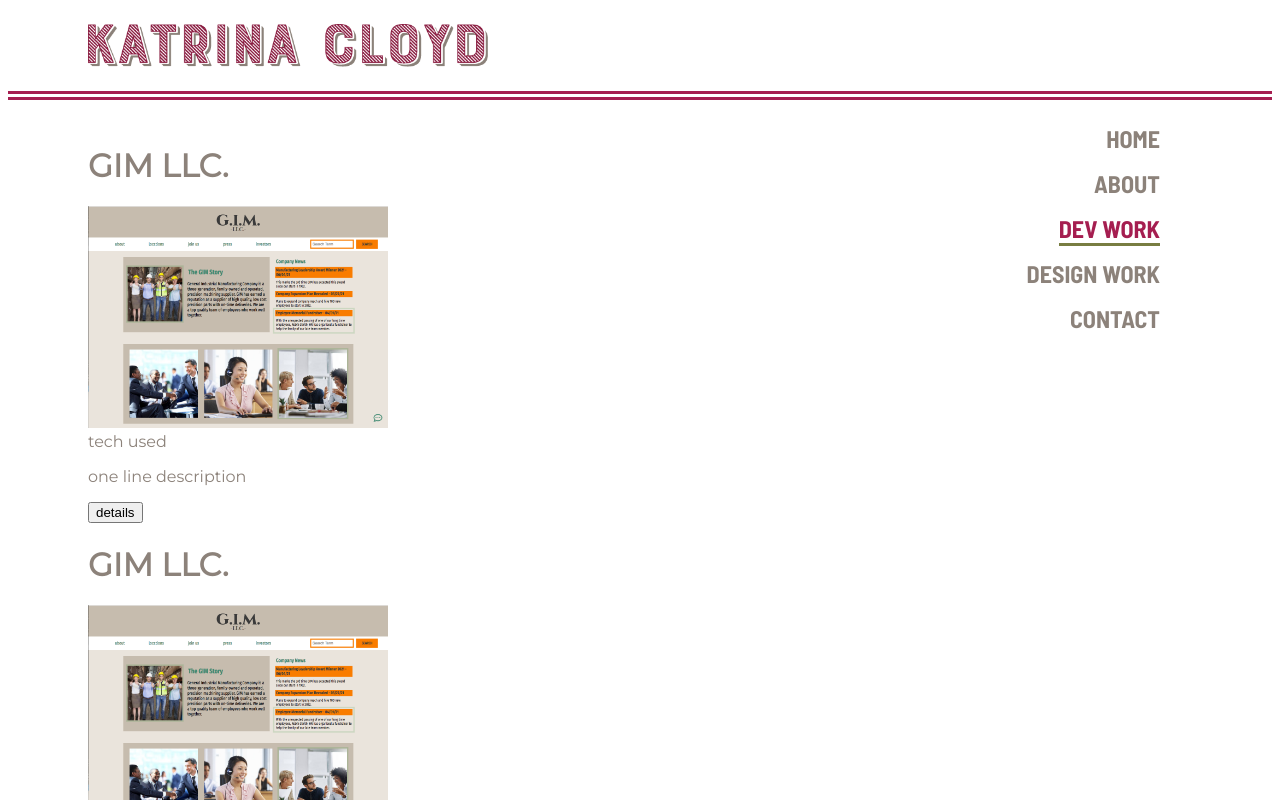
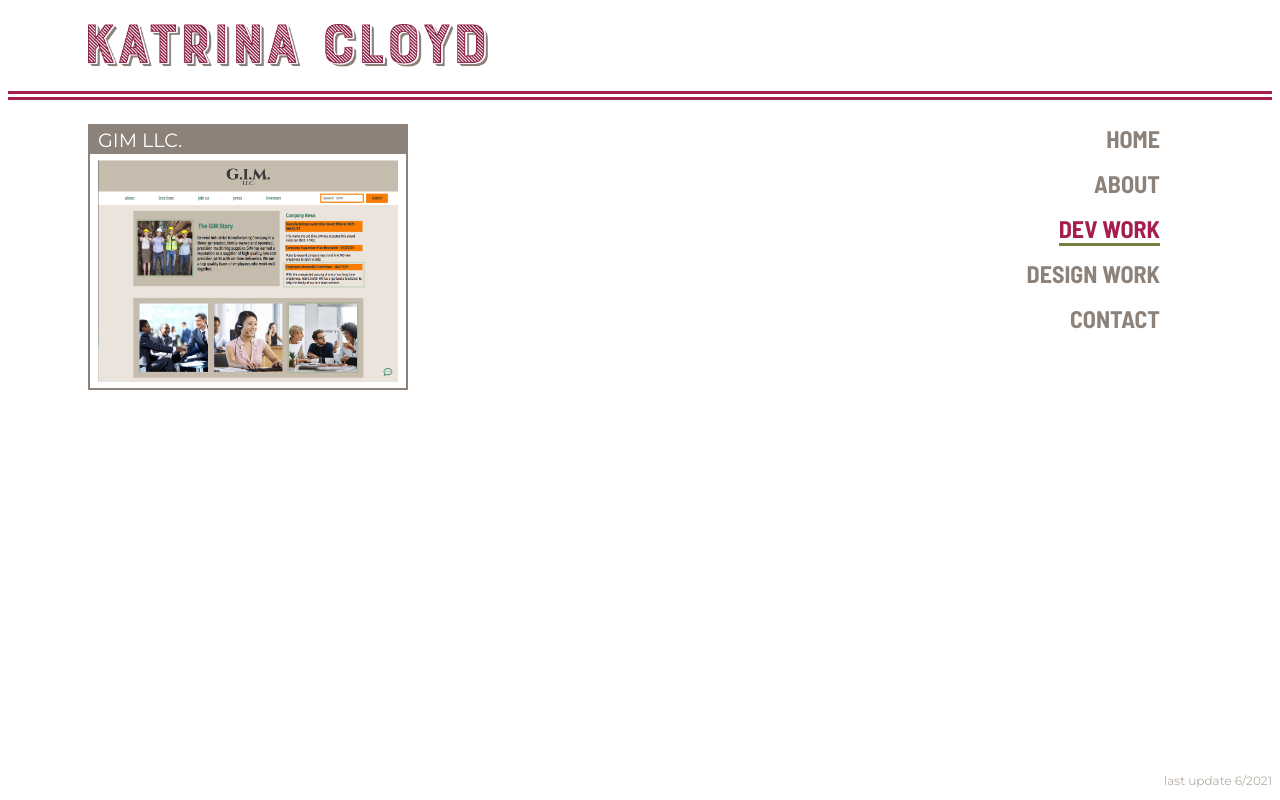
Before and after one commit to KatrinaCloyd/katrina-cloyd-portfolio, a Next.js app: page / in a window 1280 px wide. Both pictures are taken after a click on the link "DEV WORK". Shown: the top 800 px of the page. Built offline with nearby package versions, Linux system fonts and the light colour scheme.

Commit message:
add styling and layout to dev work list page

```diff
--- a/components/DevWork.js
+++ b/components/DevWork.js
@@ -1,36 +1,36 @@
+import styles from '../styles/workList.module.css'
+
 export default function DevWork({ setPage }) {
+
     return (
         // <p>examples of my design work coming soon</p>
         <div>
-            <div>
-                <h1>GIM LLC.</h1>
-                <img src='/GIM.png' alt='screenshot of GIM homepage' width='300' />
-                <p>tech used</p>
-                <p>one line description</p>
-                <button onClick={() => setPage('GIM')}>details</button>
+            <div className={styles.container}>
+                <h1 className={styles.projectTitle}>GIM LLC.</h1>
+                <figure className={styles.projectImage}>
+                    <img src='/GIM.png' alt='screenshot of GIM homepage' width='300' />
+                </figure >
+                <div className={styles.projectInfo}>
+                    <p>GIM LLC is an escape room inspired website where players work together to find clues to free the ghost!</p>
+                    <p>React | Socket.io<br />Context Api | Node | Express</p>
+                    <div className={styles.icons}>
+                        <a href='https://github.com/GIM-LLC' target='_blank'>
+                            <img
+                                className={styles.icon}
+                                src='/git.svg'
+                                alt='github' />
+                        </a>
+                        <a href='https://www.escapegim.com/' target='_blank'>
+                            <img
+                                className={styles.icon}
+                                src='/site.svg'
+                                alt='live site' />
+                        </a>
+                    </div>
+                    <button onClick={() => setPage('GIM')}>MORE INFO
+                    </button>
+                </div>
             </div>
-            <div>
-                <h1>GIM LLC.</h1>
-                <img src='/GIM.png' alt='screenshot of GIM homepage' width='300' />
-                <p>tech used</p>
-                <p>one line description</p>
-                <button onClick={() => setPage('GIM')}>details</button>
-            </div>
-            <div>
-                <h1>GIM LLC.</h1>
-                <img src='/GIM.png' alt='screenshot of GIM homepage' width='300' />
-                <p>tech used</p>
-                <p>one line description</p>
-                <button onClick={() => setPage('GIM')}>details</button>
-            </div>
-            <div>
-                <h1>GIM LLC.</h1>
-                <img src='/GIM.png' alt='screenshot of GIM homepage' width='300' />
-                <p>tech used</p>
-                <p>one line description</p>
-                <button onClick={() => setPage('GIM')}>details</button>
-            </div>
-
         </div>
     )
 };
--- a/styles/Contact.module.css
+++ b/styles/Contact.module.css
@@ -11,11 +11,11 @@
 }
 
 @media (max-width: 600px) {
-
     .iconWrapper{
         text-align: center;
     }
     .icon {
         max-width: 2rem;
+        margin-right: 1rem;
     }
 }
--- a/styles/globals.css
+++ b/styles/globals.css
@@ -33,3 +33,25 @@ hr{
   background-color: rgb(140, 130, 122);
   border: none;
 }
+
+button{
+  font-family: 'Barlow Semi Condensed', sans-serif;
+  color: rgb(140, 130, 122);
+  background-color: white;
+  border-radius: 3px;
+  border: 2px solid rgb(165, 30, 80);
+  box-shadow: 3px 3px rgb(181, 173, 165);
+  padding: .1rem 1.5rem;
+  cursor: pointer;
+  transition: all 300ms ease-in-out;
+}
+
+button:hover{
+  color: rgb(165, 30, 80);
+  background-color:rgb(181, 173, 165);
+  box-shadow: 1px 1px rgb(181, 173, 165);
+}
+
+p:first-child{
+  text-align: left;
+}
--- /dev/null
+++ b/styles/workList.module.css
@@ -0,0 +1,66 @@
+.container{
+    width: 20rem;
+    position: relative;
+    border: 2px solid rgb(140, 130, 122);
+    transition: transform .25s ease;
+    font-size: .9rem;
+    transition: box-shadow 0.5s ease;
+}
+
+.projectImage{
+    width: 100%;
+    margin: .4rem 0;
+    display: flex;
+    justify-content: center;
+}
+
+.projectTitle{
+    background-color: rgb(140, 130, 122);
+    color: white;
+    padding: .1rem .5rem;
+    margin: 0;
+    font-size: 1.2rem;
+    font-weight: lighter;
+}
+
+.projectInfo{
+    background-color: white;
+    padding: 1.5rem;
+    text-align: center;
+    position: absolute;
+    overflow: hidden;
+    height: 87%;
+    top: 2rem;
+    opacity: 0;
+    transition: opacity 0.5s ease;
+}
+
+.container:hover .projectInfo{
+    opacity: 100%;
+}
+
+.container:hover{
+    box-shadow: 2px 2px 2px rgb(181, 173, 165);
+}
+
+.icon{
+    max-width: 2rem;
+    margin: 0 .3rem;
+    padding: .2rem;
+    border-bottom: 3px solid white;
+    transition: border 300ms ease-in-out;
+}
+
+.icon:hover{
+    border-bottom: 3px solid rgb(120, 125, 65);
+}
+
+@media (max-width: 600px) {
+    .iconWrapper{
+        text-align: center;
+    }
+    .icon {
+        max-width: 2rem;
+        margin-right: .5rem;
+    }
+}
```
Also changed, not shown: public/site.svg (added).
